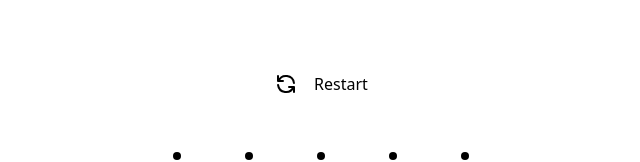
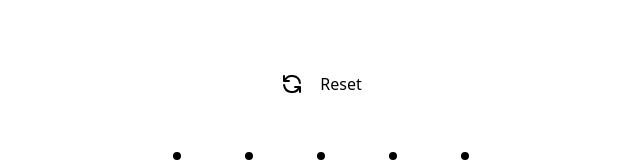
Before and after one commit to padmansh/line-connect, a React (Create React App) app: page / in a window 1280 px wide. Shown: the top 162 px of the page, without its empty margins (319-959 px from the left). Built offline with nearby package versions, Linux system fonts and the light colour scheme.

Commit message:
removed consoles

```diff
--- a/src/Components/Tile.js
+++ b/src/Components/Tile.js
@@ -23,9 +23,6 @@ const Tile = ({ r, c }) => {
       tiles[i][j] = -1;
     }
   }
-
-  console.log(p0BoxCount, p1BoxCount, 'kl');
-  console.log(latestP0, latestP1, 'board');
 
   const resetBoard = (selected) => {
     let flip = false;
@@ -139,7 +136,7 @@ const Tile = ({ r, c }) => {
     <svg xmlns="http://www.w3.org/2000/svg" class="h-6 w-6" fill="none" viewBox="0 0 24 24" stroke="currentColor" stroke-width="2">
   <path stroke-linecap="round" stroke-linejoin="round" d="M4 4v5h.582m15.356 2A8.001 8.001 0 004.582 9m0 0H9m11 11v-5h-.581m0 0a8.003 8.003 0 01-15.357-2m15.357 2H15" />
 </svg></div>
-<div>Restart</div></div>
+<div>Reset</div></div>
 
       {board?.map((row, i) => (
         <div className="flex" key={i}>
```
